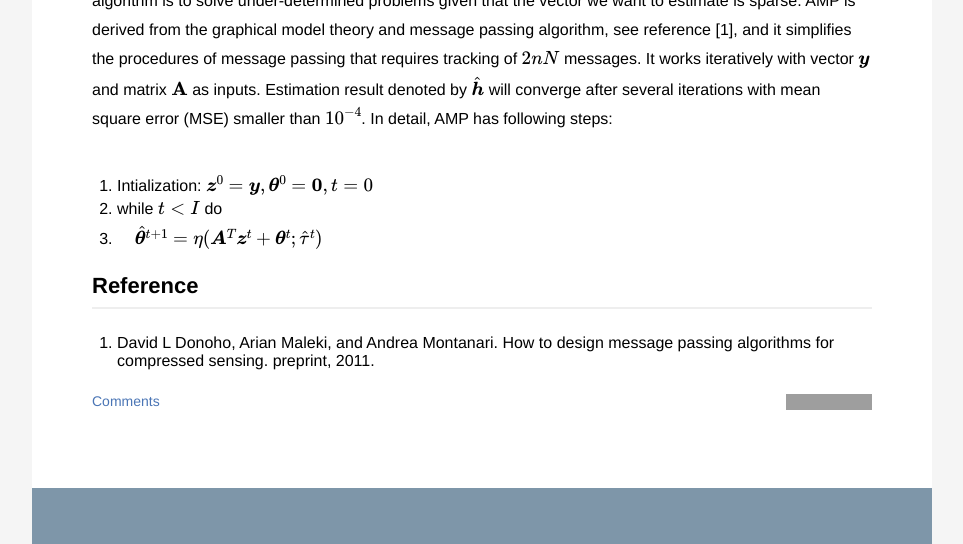
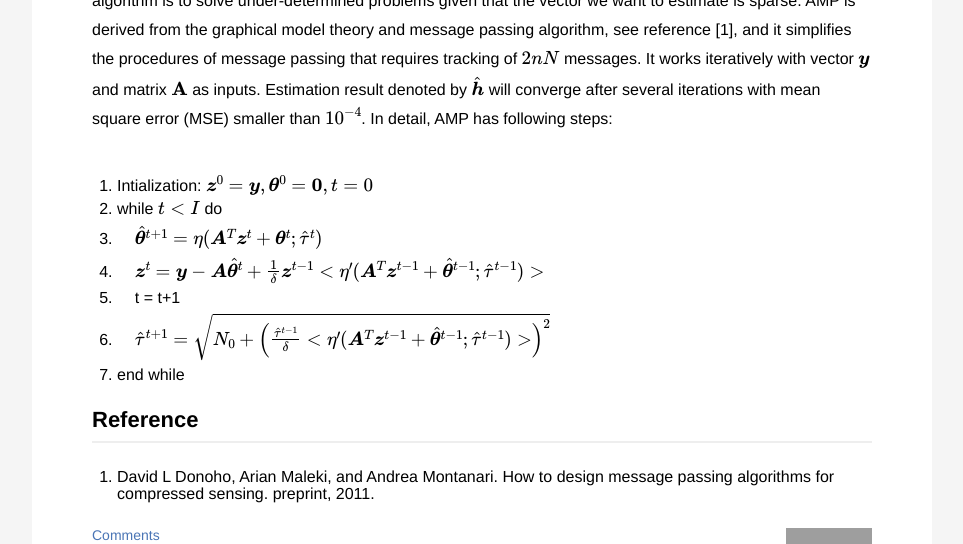
Before and after one commit to danqing117/danqing117.github.io, a Jekyll site: the page built from _posts/2017-04-06-AMP.md, in a window 1280 px wide and 900 px high, scrolled down 1189 px, cut to the strip 0-544 px from the top of the window. Shown: the whole strip, without its empty margins (158-1121 px from the left). Built offline with Jekyll 4.4.1, drawn with Linux system fonts in a browser that asks for light colours; formulas are drawn with MathJax 3; grey boxes are pictures that could not be loaded.

Commit message:
Update 2017-04-06-AMP.md

```diff
--- a/_posts/2017-04-06-AMP.md
+++ b/_posts/2017-04-06-AMP.md
@@ -50,6 +50,10 @@ The sparse channel estimation example above has a important feature that vector
 1. Intialization: \\(\boldsymbol{z}^0 = \boldsymbol{y}, \boldsymbol{\theta}^0 = \boldsymbol{0}, t=0\\)
 2. _while_ \\( t<I\\) _do_
 3. &nbsp; &nbsp; \\(\hat{\boldsymbol{\theta}}^{t+1} = \eta(\boldsymbol{A}^{T}\boldsymbol{z}^t+\boldsymbol{\theta}^t;\hat{\tau}^t)\\)
+4. &nbsp; &nbsp; \\(\boldsymbol{z}^t = \boldsymbol{y}-\boldsymbol{A}\hat{\boldsymbol{\theta}}^t+\frac{1}{\delta}\boldsymbol{z}^{t-1}<\eta'(\boldsymbol{A}^{T}\boldsymbol{z}^{t-1}+\hat{\boldsymbol{\theta}}^{t-1};\hat{\tau}^{t-1})>\\)
+5. &nbsp; &nbsp; t = t+1
+6.  &nbsp; &nbsp; \\(\hat{\tau}^{t+1} = \sqrt{N_0+\left(\frac{\hat{\tau}^{t-1}}{\delta}<\eta'(\boldsymbol{A}^{T}\boldsymbol{z}^{t-1}+\hat{\boldsymbol{\theta}}^{t-1};\hat{\tau}^{t-1})>\right)^2}\\)
+7. end while
 
 ## Reference
 1. David L Donoho, Arian Maleki, and Andrea Montanari. How to design message passing algorithms for compressed sensing. preprint, 2011.
```
